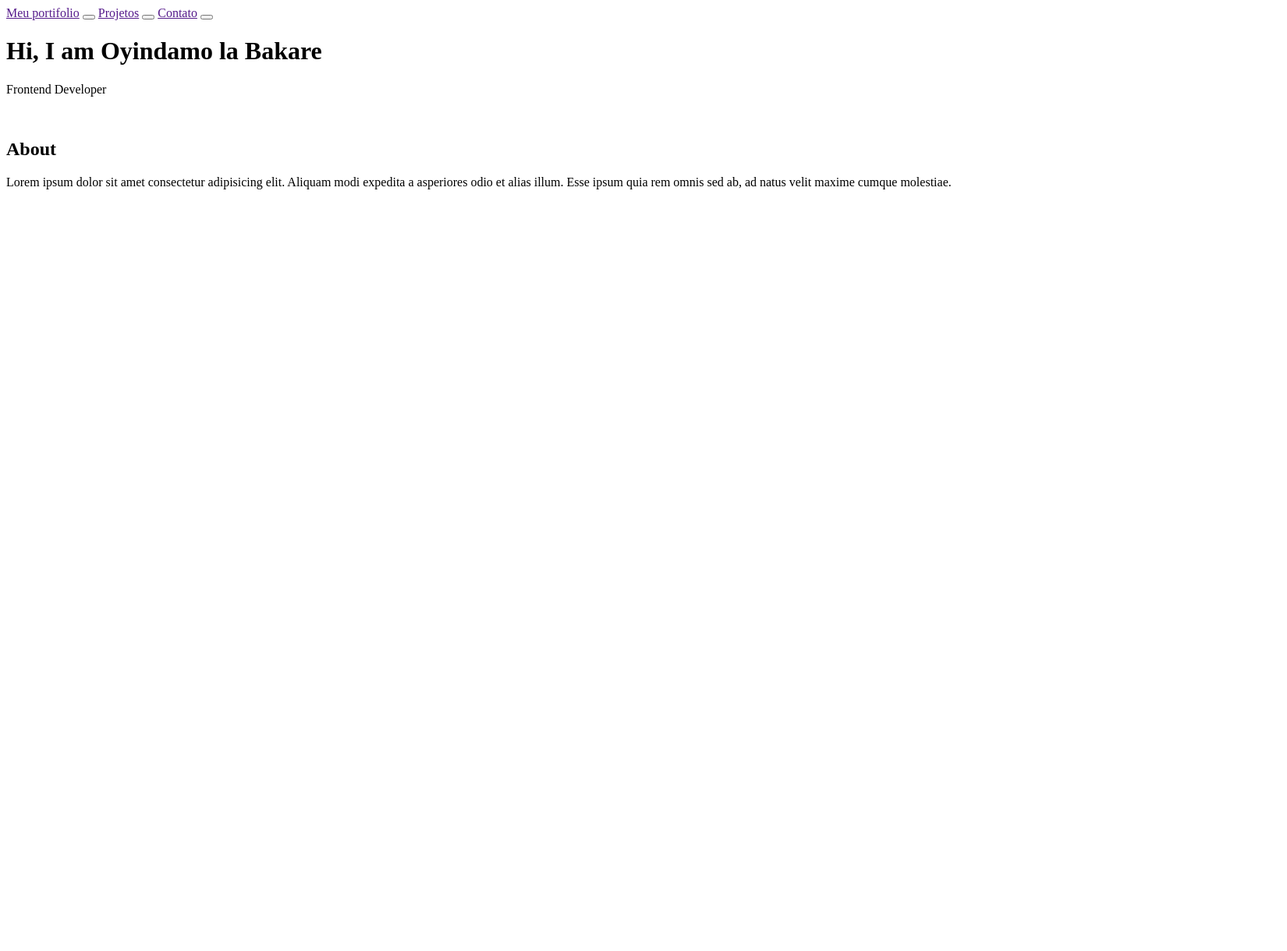
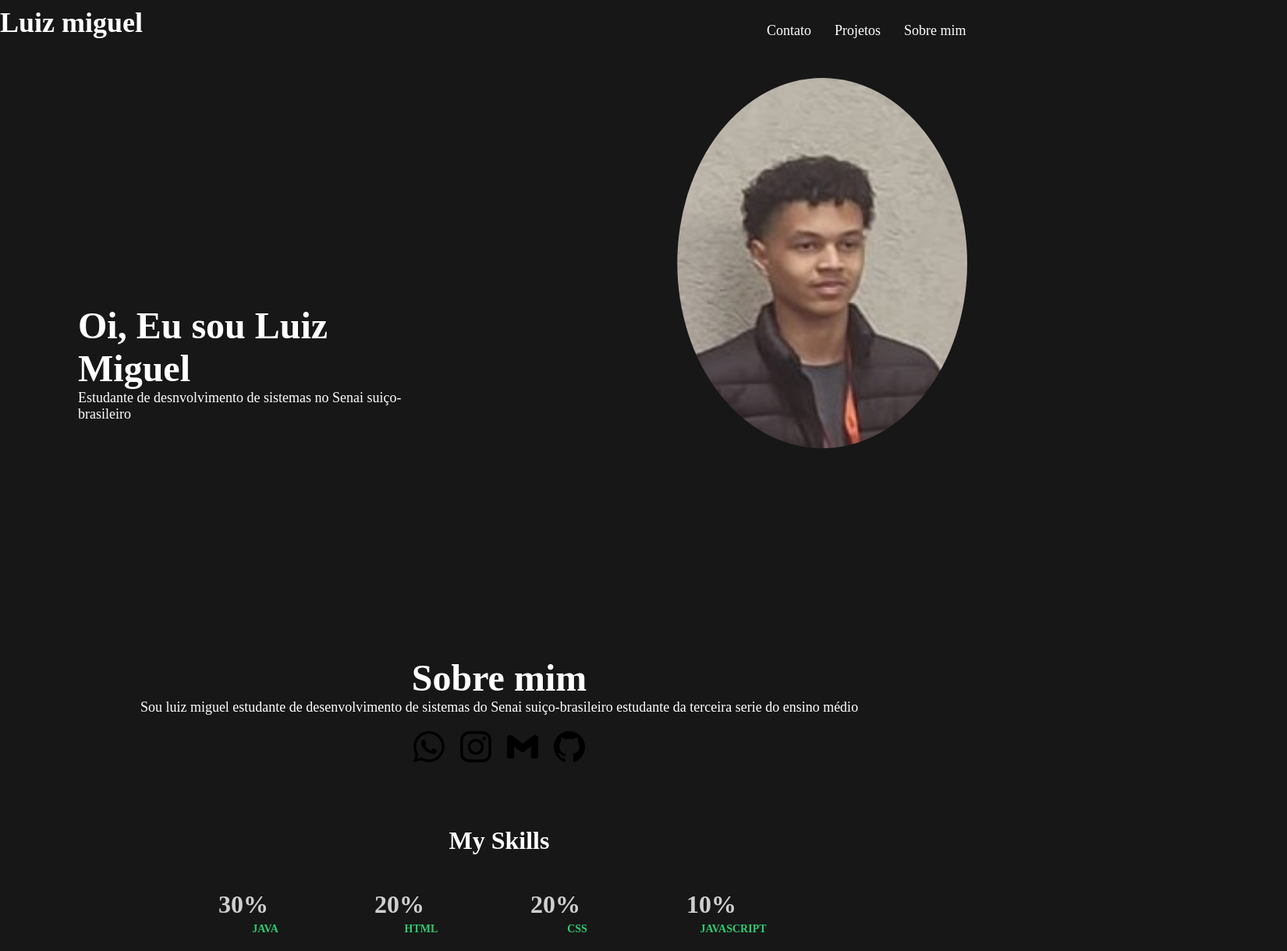
Before and after one commit to Luizmiguel1784/Portfolio, a plain HTML site: page Index.html in a window 1280 px wide. Shown: the whole page at 78% size, 1650 px wide, since content can reach past the window. Before the commit the page ends 800 px from the top, so only its background shows below. Drawn offline with Linux system fonts and the light colour scheme.

Commit message:
html completion

```diff
--- /dev/null
+++ b/Assets/css/style.css
@@ -0,0 +1,176 @@
+*{
+    padding: 0;
+    margin: 0;
+    box-sizing: border-box;
+    text-decoration: none;
+    background: var(--Background-color);
+    border: none;
+}
+.Container{
+
+    background-color: var(--Background-color);
+    height: 50px;
+
+}
+.Container > a{
+
+    color: white;
+}
+.Container{
+    display: flex;
+    align-items: end;
+    color: white;
+
+}
+.Container > a{
+    display: flex;
+    align-items: end;
+    color: white;
+    padding-left: 30px;
+    font-size: 18px;
+    font-style: normal;
+    font-weight: 400;
+    line-height: normal;
+}
+.Section-Home{
+
+    padding-bottom: 300px;
+    padding-right: 300px;
+    padding-left: 100px;
+    padding-top: 340px;
+    display: flex;
+    flex-direction: column;
+    color: white;
+}
+
+main>img{
+    display: flex;
+    justify-content: center;
+      clip-path: ellipse(50% 50% at 50% 50%);
+      width: 400px;
+      height: 475px;
+      margin-top: 50px;
+      margin-left: 20px;
+      margin-right: 40px;
+
+}
+
+h1{
+
+    font-size: 48px;
+    font-style: normal;
+    font-weight: 700;
+    line-height: normal;
+    display: flex;
+    align-items: flex-start;
+}
+h3{
+    font-size: 36px;
+    font-style: normal;
+    font-weight: 700;
+    line-height: normal;
+    padding-right: 770px;
+
+}
+:root{
+
+
+        --Background-color:#171717;
+        --second-color: #212121;
+        --button-color:#27AE60;
+}
+p{
+
+    font-family: ;
+    font-size: 18px;
+    font-style: normal;
+    font-weight: 500;
+    line-height: normal;
+}
+main{
+    display: flex;
+    justify-content: end;
+
+}
+
+.about{
+    color: white;
+    display: flex;
+    align-items: center;
+    flex-direction: column;
+
+    }
+h2{
+    font-size: 48px;
+    font-style: normal;
+    font-weight: 700;
+    line-height: normal;
+}
+.icons{
+
+    display: flex;
+    align-items: center;
+    width: 62px;
+
+}
+.icons>a{
+
+    width: 62px;
+    height: 62px;
+}
+.icons {
+    display: flex;
+    justify-content: center;
+    gap: 20px;
+    margin-top: 20px;
+}
+
+.icons img {
+    width: 40px;
+    height: 40px;
+    cursor: pointer;
+    transition: 0.2s;
+}
+
+.icons img:hover {
+    transform: scale(1.1);
+}
+.skills-section {
+    text-align: center;
+    margin-top: 60px;
+}
+
+.skills-section h2 {
+    font-size: 32px;
+    color: white;
+    margin-bottom: 25px;
+}
+
+
+.my-skills {
+    display: flex;
+    justify-content: center;
+    gap: 80px;
+    padding: 20px 0;
+    background: transparent;
+}
+
+
+.skill {
+    text-align: center;
+    width: 120px;
+    background: transparent;
+}
+
+.skill h3 {
+    font-size: 32px;
+    color: #cfcfcf;
+    font-weight: 600;
+    margin-bottom: 5px;
+}
+
+.skill p {
+    font-size: 14px;
+    color: #2ecc71;
+    font-weight: 600;
+}
--- a/Index.html
+++ b/Index.html
@@ -4,81 +4,60 @@
     <meta charset="UTF-8">
     <meta name="viewport" content="width=device-width, initial-scale=1.0">
     <title>portifolio</title>
+    <link rel="stylesheet" href="/Assets/css/style.css">
 </head>
 <body>
 
 <navbar>
     <div class="Container">
-    <a href="">Meu portifolio</a>
-        <Button></Button>
+       <h3>Luiz miguel</h3>
+       <a href="">Contato</a>
        <a href="">Projetos</a>
-        <Button></Button>
-            <a href="">Contato</a>
-            <Button></Button>
-</div>
-    </navbar>
-    <div class="Section-Home">
-        <h1>Hi, I am Oyindamo la Bakare</h1>
-        <p>Frontend Developer</p>
-    </div>
-    <img src="" alt="">
-
-    <div class="section-about">
-        <h2>About</h2>
-        <p>Lorem ipsum dolor sit amet consectetur adipisicing elit. Aliquam modi expedita a asperiores odio et alias illum. Esse ipsum quia rem omnis sed ab, ad natus velit maxime cumque molestiae.</p>
-        <img src="" alt="">
-            <h4></h4>
-            <p></p>
-        </img>
-        <img src="" alt="">
-            <h4></h4>
-            <p></p>
-        </img>
-        <img src="" alt="">
-            <h4></h4>
-            <p></p>
-        </img>
-        <img src="" alt="">
-            <h4></h4>
-            <p></p>
-        </img>
+       <a href="">Sobre mim</a>
     </div>
 
-    <div class="section-do">
-        <div class="">
-            <img src="" alt="">
-            <p></p>
+</navbar>
+    <main>
+
+        <div class="Section-Home">
+            <h1>Oi, Eu sou Luiz Miguel</h1>
+            <p>Estudante de desnvolvimento de sistemas no Senai suiço-brasileiro</p>
         </div>
-        <div class="">
-            <img src="" alt="">
-            <p></p>
-        </div>
-        <div class="">
-            <img src="" alt="">
-            <p></p>
-        </div>
-        <div class="">
-            <img src="" alt="">
-            <p></p>
+        <img src="/Assets/images/Eu.jpg" alt="">
+
+    </main>
+    <div class="about">
+        <h2>Sobre mim</h2>
+        <p>Sou luiz miguel estudante de desenvolvimento de sistemas do Senai suiço-brasileiro estudante da terceira serie do ensino médio </p>
+
+         <div class="icons">
+             <a href="#"><img src="/Assets/icons/WhatsApp.svg" alt="WhatsApp"></a>
+             <a href="#"><img src="/Assets/icons/Instagram.svg" alt="Instagram"></a>
+             <a href="#"><img src="/Assets/icons/Gmail.svg" alt="Gmail"></a>
+             <a href="#"><img src="/Assets/icons/Github.svg" alt="Github"></a>
          </div>
     </div>
 
+<div class="skills-section">
+    <h2>My Skills</h2>
+
     <div class="my-skills">
-        <div class="div">
-            <h3></h3>
-            <p></p>
+        <div class="skill">
+            <h3>30%</h3>
+            <p>JAVA</p>
         </div>
-        <div class="div">
-            <h3></h3>
-            <p></p>
+        <div class="skill">
+            <h3>20%</h3>
+            <p>HTML</p>
         </div>
-        <div class="div">
-            <h3></h3>
-            <p></p>
+        <div class="skill">
+            <h3>20%</h3>
+            <p>CSS</p>
         </div>
-        <div class="div">
-            <h3></h3>
-            <p></p>
+        <div class="skill">
+            <h3>10%</h3>
+            <p>JAVASCRIPT</p>
+        </div>
     </div>
 </div>
 
```
Also changed, not shown: Assets/icons/Github.svg (added), Assets/icons/Gmail.svg (added), Assets/icons/Instagram.svg (added), Assets/icons/WhatsApp.svg (added), Assets/images/Eu.jpg (added). Lines whose indentation alone changed are shown as unchanged.
